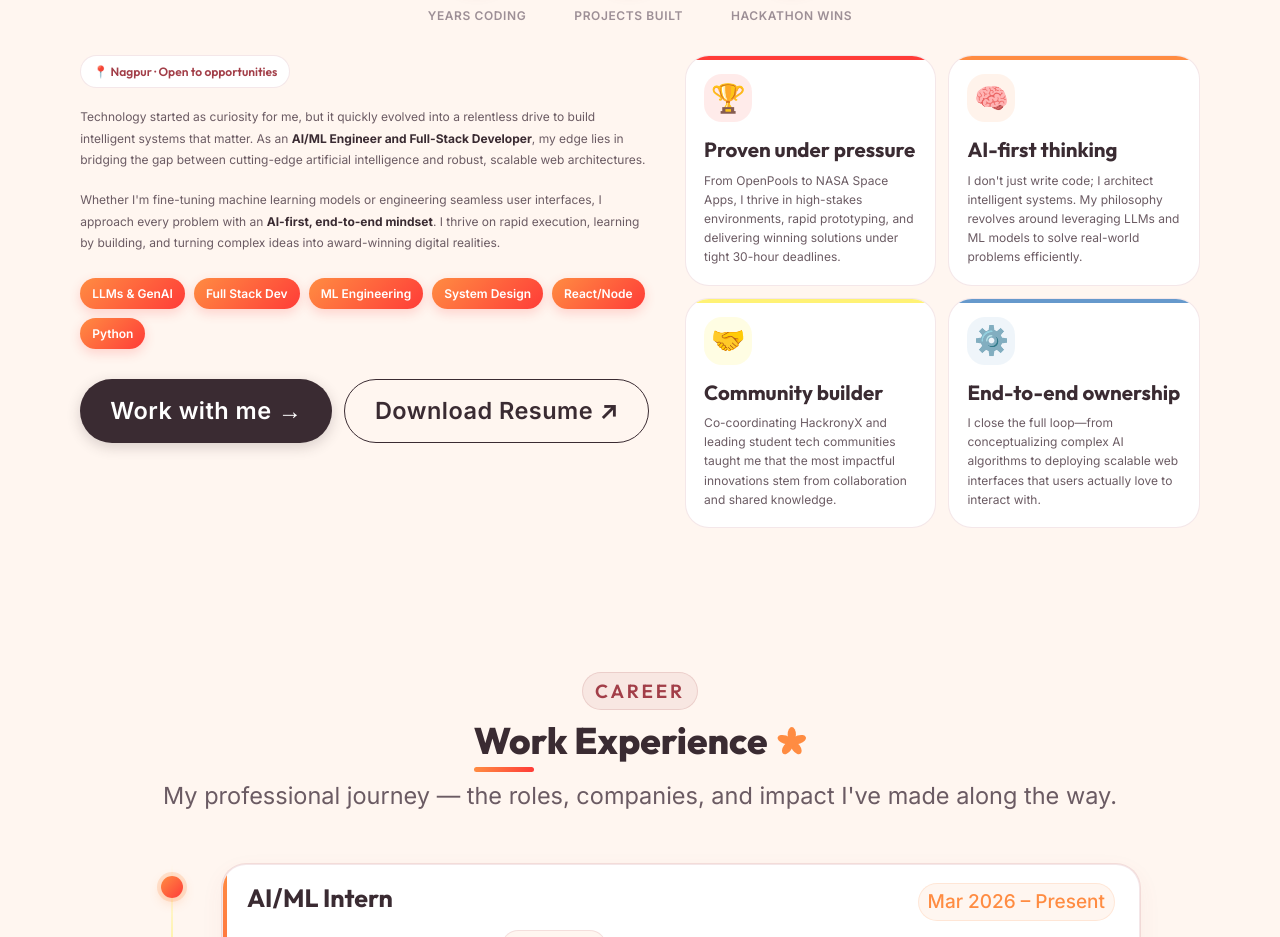
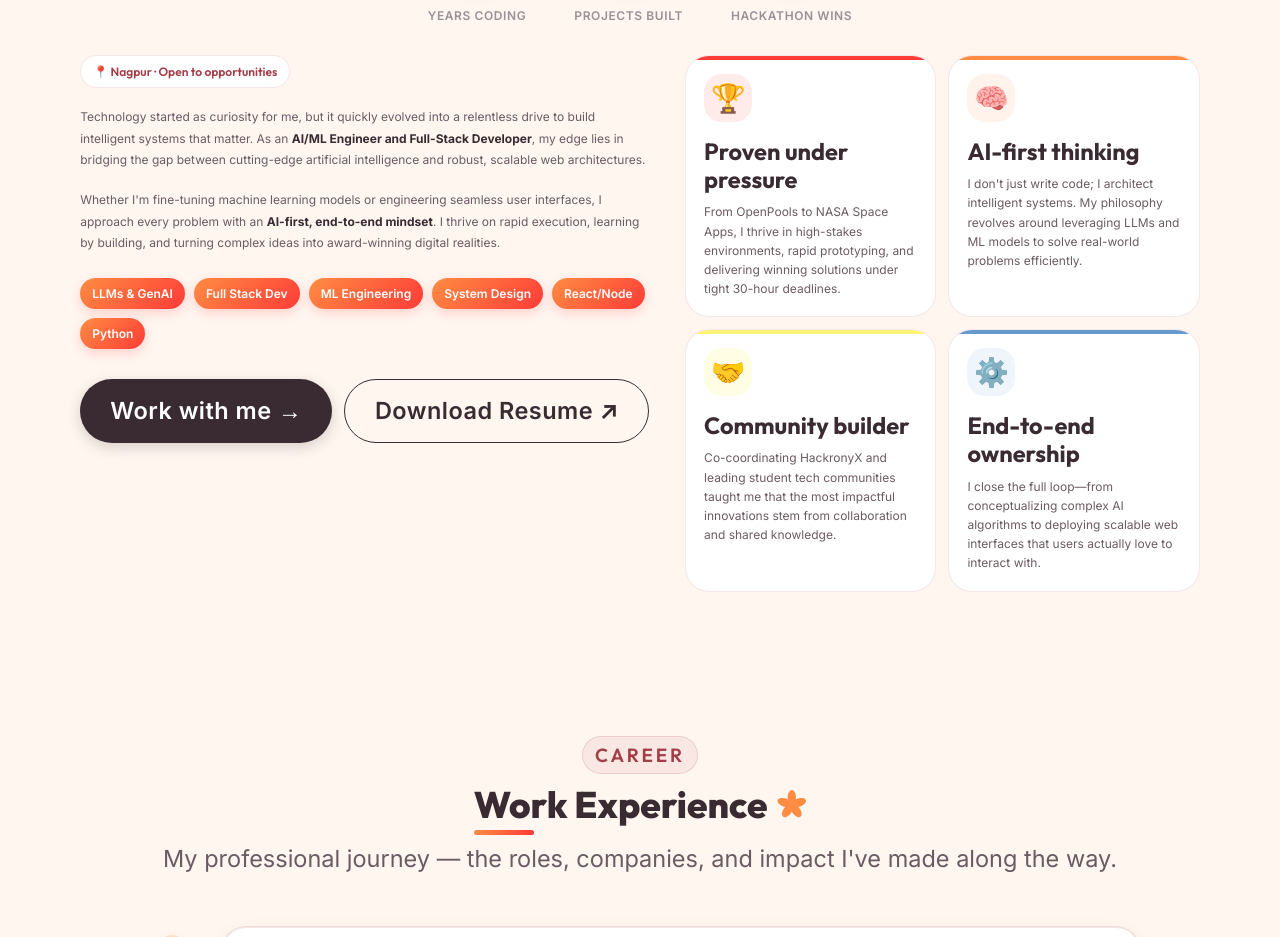
Before and after one commit to kritikamandale/Kritika_Portfolio, a React (Vite) app: page / in a window 1280 px wide. Shown: the part 1120-2057 px from the top of the page. Built offline with nearby package versions, Linux system fonts and the light colour scheme; no server answers; a web font is replaced by a local one.

Commit message:
Increase about card heading size

```diff
--- a/src/sections/About/About.module.css
+++ b/src/sections/About/About.module.css
@@ -243,7 +243,7 @@
 
 .cardTitle {
   font-family: var(--font-heading);
-  font-size: var(--text-sm);
+  font-size: var(--text-md);
   font-weight: var(--font-bold);
   color: var(--color-text-primary);
 }
```
